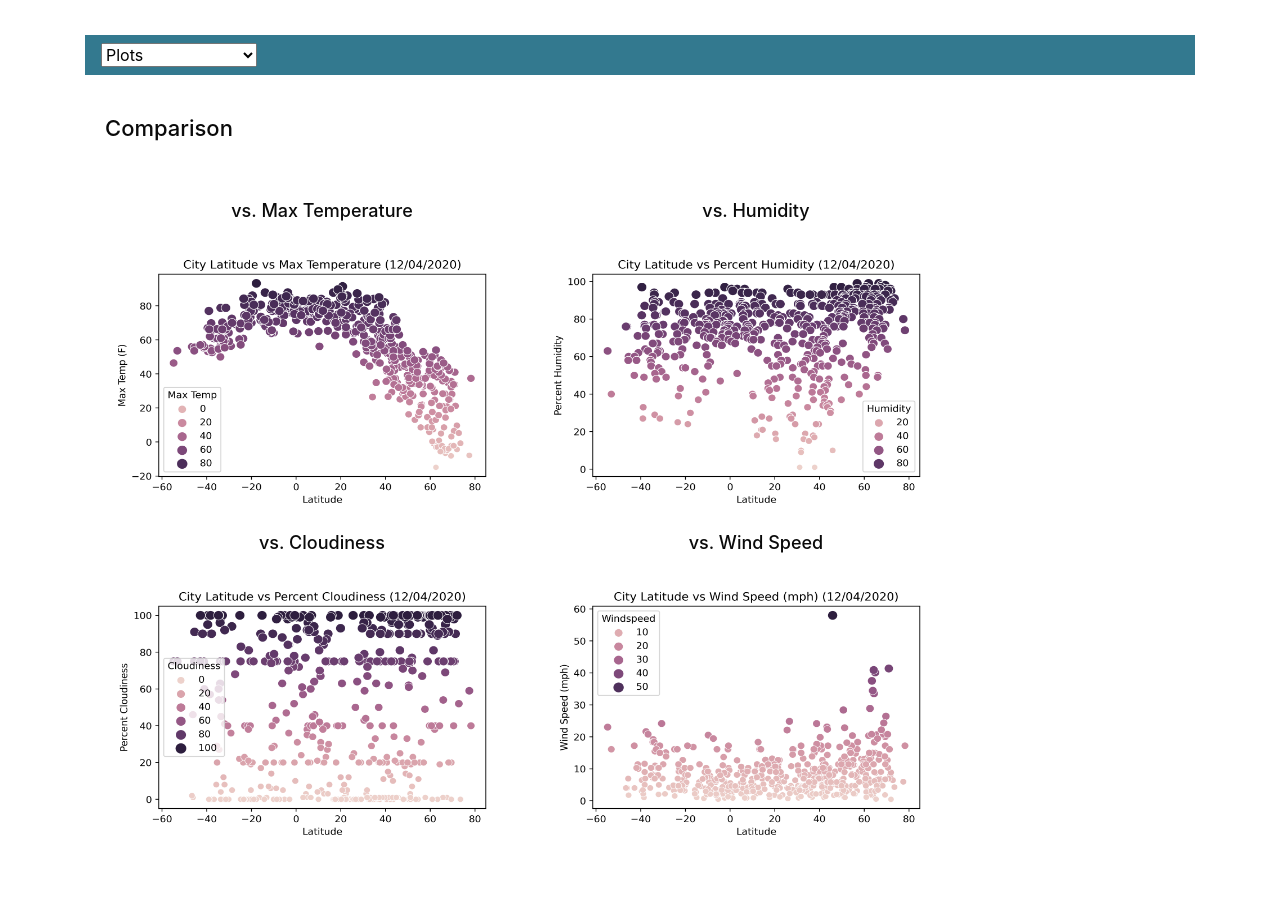
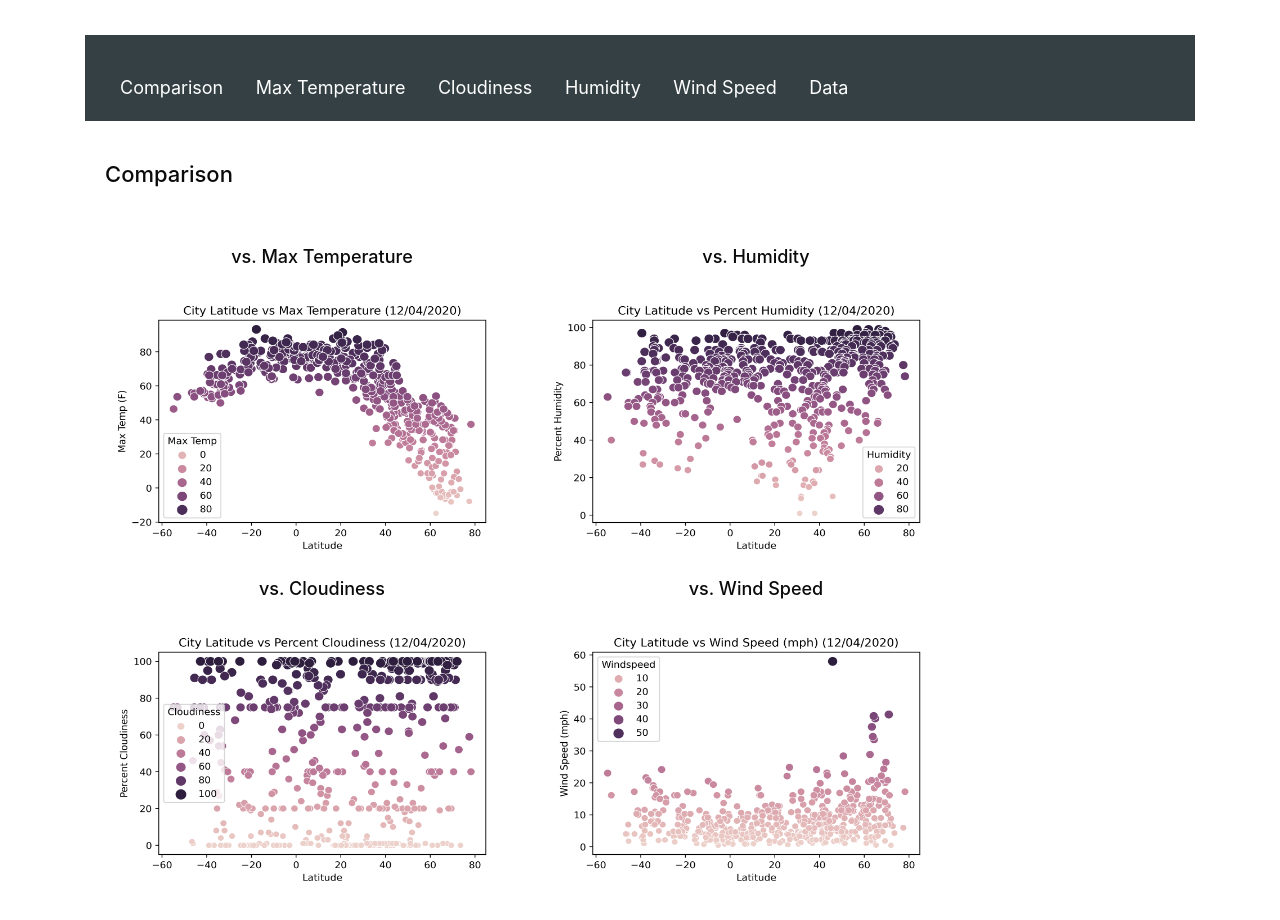
Before and after one commit to shadiaduery/Web-Design-Challenge, a plain HTML site: page Resources/Comparison.html in a window 1280 px wide. Drawn offline with nearby package versions, Linux system fonts and the light colour scheme.

Commit message:
updated nav bar

```diff
--- a/Resources/Comparison.html
+++ b/Resources/Comparison.html
@@ -9,17 +9,17 @@
 </head>
 <body>
   <div class="container">
-    <nav class="navbar navbar-light" style="background-color: #33798f;"">
-      <select id="nav-select">
-        <option value="Plots">Plots</option>
-        <option value="Max Temperature">Max Temperature</option>
-        <option value="Humidity">Humidity</option>
-        <option value="Cloudiness">Cloudiness</option>
-        <option value="Wind Speed">Wind Speed</option>
-        <option value="Comparison">Comparison</option>
-        <option value="Data">Data</option>
-      </select>
-    </nav>
+    <nav class="navbar navbar-light" style="background-color: #344044;"">
+  <div class="wrapper">
+    <div class="banner"></div>
+      <a class="navbuttons" href="https://shadiaduery.github.io/Web-Design-Challenge/Resources/Comparison.html">Comparison</a>
+      <a class="navbuttons" href="https://shadiaduery.github.io/Web-Design-Challenge/Resources/Max_Temperature.html">Max Temperature</a>
+      <a class="navbuttons" href="https://shadiaduery.github.io/Web-Design-Challenge/Resources/Cloudiness.html">Cloudiness</a>
+      <a class="navbuttons" href="https://shadiaduery.github.io/Web-Design-Challenge/Resources/Humidity.html">Humidity</a>
+      <a class="navbuttons" href="https://shadiaduery.github.io/Web-Design-Challenge/Resources/Wind_Speed.html">Wind Speed</a>
+      <a class="navbuttons" href="https://shadiaduery.github.io/Web-Design-Challenge/Resources/Data.html">Data</a>
+  </div>
+</nav>
 
   <div class="container">
     <div class="row">
--- a/Resources/style.css
+++ b/Resources/style.css
@@ -67,7 +67,7 @@ h3 {
 }
 
 a {
-  color: #101dd2;
+  color: #344044;
 }
 
 img {
@@ -96,3 +96,15 @@ div {
   padding-bottom: 10px;
   padding-left: 5px;
 }
+a.navbuttons{
+  text-align: center;
+  height: 30px;
+  padding-left: 14px;
+  padding-right: 14px;
+  line-height: 30px;
+  margin:0px;
+  display: inline-block;
+  font-size:18px;
+  color:white;
+  text-decoration: none;
+}
--- a/style.css
+++ /dev/null
@@ -1,89 +0,0 @@
-.box {
-  min-height: 50px;
-  padding: 5px;
-  margin: 5px;
-  font-weight: 600;
-  color: rgb(12, 12, 12);
-}
-
-.skyblue {
-  background: deepskyblue;
-}
-
-.purple {
-  background: rebeccapurple;
-}
-
-.red {
-  background: indianred;
-}
-
-paragraph {
-  /* padding: 20px 0; */
-  margin: 20px;
-  margin-bottom: 20px;
-}
-body {
-  padding: 20px;
-  margin: 5px;
-  font-family: link rel="preconnect" href="https://fonts.gstatic.com">
-  <link href="https://fonts.googleapis.com/css2?family=Open+Sans:wght@300&display=swap" rel="stylesheet";
-  font-size: 16px;
-  line-height: 150%;
-  color: rgb(10, 10, 10);
-}
-
-.header {
-  background: #333;
-}
-
-h1 {
-  padding-top: 10px;
-  padding-right: 0px;
-  padding-bottom: 24px;
-  padding-left: 0px;
-  margin: 0;
-  font-size: 22px;
-  color: rgb(10, 10, 10);
-  text-align: left;
-}
-
-h2 {
-  padding: 10px;
-  margin: 0;
-  margin-bottom: 10px 0;
-  font-size: 20px;
-  color: rgb(10, 10, 10);
-  text-align: left;
-}
-
-a {
-  color: #101dd2;
-}
-
-img {
-  padding-top: 10px;
-  padding-right: 10px;
-  padding-bottom: 10px;
-  padding-left: 0px;
-}
-
-/* Selecting elements by class */
-container {
-  float: left;
-  position: absolute;
-  left: 5%;
-}
-
-#contact-info {
-  float: right;
-  position: absolute;
-  right: 5%;
-}
-
-div {
-  padding-top: 10px;
-  padding-right: 10px;
-  padding-bottom: 10px;
-  padding-left: 5px;
-}
```
Also changed, not shown: Resources/Cloudiness.html (+11 -11 lines), Resources/Data.html (added, +36 -0 lines), Resources/Humidity.html (+11 -11 lines), Resources/Wind_Speed.html (+11 -11 lines), index.html (+16 -16 lines).
